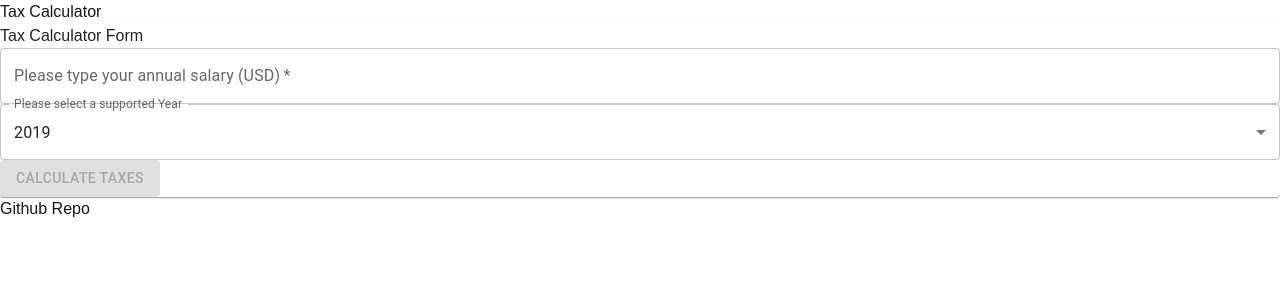
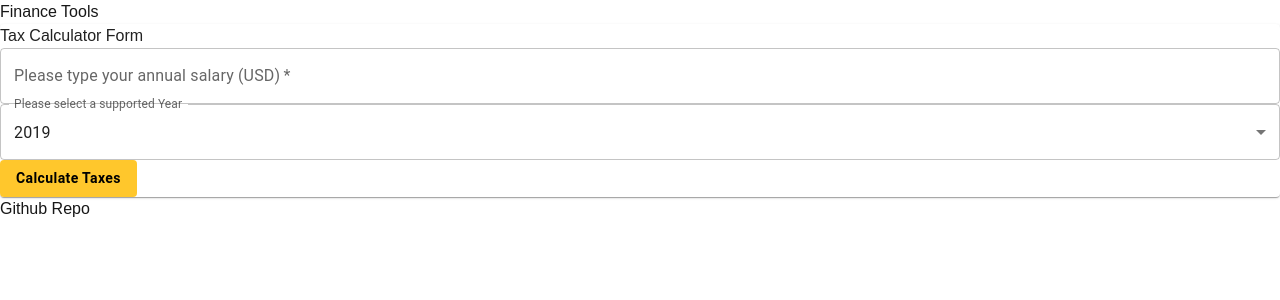
Before and after one commit to ernesto-tapia/tax-calculator, a Next.js app: page / in a window 1280 px wide. Shown: the top 300 px of the page. Built offline with nearby package versions, Linux system fonts and the light colour scheme.

Commit message:
Fix styling

```diff
--- a/src/app/components/footer.tsx
+++ b/src/app/components/footer.tsx
@@ -1,17 +1,13 @@
 export default function Footer() {
   return (
-    <footer className='mb-16'>
-      <ul className='font-sm mt-8 flex flex-col space-x-0 space-y-2 text-neutral-600 md:flex-row md:space-x-4 md:space-y-0 dark:text-neutral-300'>
-        <li>
+    <footer className="pt-5 min-h-5 shadow-sm shadow-inner">
       <a
-            className='flex items-center transition-all hover:text-neutral-800 dark:hover:text-neutral-100'
+        className='flex items-center transition-all hover:text-neutral-800 dark:hover:text-neutral-400'
         rel='noopener noreferrer'
         href='https://github.com/ernesto-tapia/tax-calculator'
       >
         <p className='ml-2 h-7'>Github Repo</p>
       </a>
-        </li>
-      </ul>
     </footer>
   );
 }
--- a/src/app/components/header.tsx
+++ b/src/app/components/header.tsx
@@ -1,10 +1,8 @@
 export default function Header() {
   return (
-    <header>
-      <div>
-        <section>
-          <h1>Tax Calculator</h1>
-        </section>
+    <header className="min-h-5 shadow-sm border border-solid border-grey-100">
+      <div className="p-5">
+          <span className='text-xl'>Finance Tools</span>
       </div>
     </header>
   );
--- a/src/app/page.tsx
+++ b/src/app/page.tsx
@@ -1,5 +1,9 @@
 import TaxCalculator from './tax-calculator/page';
 const HomePage = () => {
-  return <TaxCalculator />;
+  return (
+    <div className='bg-gray-100 max-w-full h-[86vh] pt-5 overflow-auto pb-5'>
+      <TaxCalculator />
+    </div>
+  );
 };
 export default HomePage;
--- a/src/app/tax-calculator/page.tsx
+++ b/src/app/tax-calculator/page.tsx
@@ -3,6 +3,7 @@ import React, { useState } from 'react';
 import TaxForm from './taxForm';
 import bigDecimal from 'js-big-decimal';
 import TaxBreakdown from './taxBreakdownTable';
+import { Skeleton } from '@mui/material';
 interface TaxBracket {
   max?: number;
   min: number;
@@ -11,23 +12,25 @@ interface TaxBracket {
 
 interface FederalIncomeTax extends TaxBracket {
   tax: string;
-  taxableAmount:number
+  taxableAmount: number;
 }
 
 export interface TaxBreakdown {
-  taxes : FederalIncomeTax[],
-  sumTaxes: number,
-  sumTaxableAmount:number
+  taxes: FederalIncomeTax[];
+  sumTaxes: number;
+  sumTaxableAmount: number;
 }
 
 const defaultState = {
-  taxes:[],
-  sumTaxableAmount:0, sumTaxes:0
-}
+  taxes: [],
+  sumTaxableAmount: 0,
+  sumTaxes: 0,
+};
 export default function TaxCalculator() {
   const [taxBreakdown, setTaxBreakdown] = useState(
     defaultState as TaxBreakdown
   );
+  const [loading, setLoading] = useState(false);
 
   const getTaxBrackets = async (year: number) => {
     const apiTaxBracketsData = await fetch(
@@ -37,23 +40,20 @@ export default function TaxCalculator() {
     return apiTaxBrackets?.tax_brackets;
   };
 
-  const calculateTaxes = (
-    brackets: TaxBracket[],
-    annualSalary: number
-  ) => {
+  const calculateTaxes = (brackets: TaxBracket[], annualSalary: number) => {
     let remainingIncome = annualSalary;
     let sumTaxableAmount = 0;
     let sumTaxes = 0;
     const taxes = brackets.map((bracket: TaxBracket) => {
-      if (remainingIncome <= 0) return { tax: '0', ...bracket, taxableAmount:0 };
-      const limit = bracket?.max || annualSalary
-      const maxTaxableAmount = limit - bracket.min
-      const taxableAmount =  Math.min(remainingIncome,maxTaxableAmount)
+      if (remainingIncome <= 0)
+        return { tax: '0', ...bracket, taxableAmount: 0 };
+      const limit = bracket?.max || annualSalary;
+      const maxTaxableAmount = limit - bracket.min;
+      const taxableAmount = Math.min(remainingIncome, maxTaxableAmount);
       const tax = bigDecimal.multiply(taxableAmount, bracket.rate);
       sumTaxableAmount += Number(taxableAmount);
-      sumTaxes += Number(tax)
-      remainingIncome -= taxableAmount
-
+      sumTaxes += Number(tax);
+      remainingIncome -= taxableAmount;
 
       return {
         tax: tax,
@@ -61,19 +61,26 @@ export default function TaxCalculator() {
         ...bracket,
       };
     });
-    return {taxes,sumTaxableAmount, sumTaxes};
+    return { taxes, sumTaxableAmount, sumTaxes };
   };
 
   const handleSubmit = async (year: number, annualSalary: number) => {
+    setLoading(true);
     const taxBrackets = await getTaxBrackets(year);
     const taxBreakdowns = calculateTaxes(taxBrackets, annualSalary);
     setTaxBreakdown(taxBreakdowns);
+    setLoading(false);
   };
 
   return (
     <>
       <TaxForm handleSubmit={handleSubmit} />
-      {taxBreakdown?.taxes.length > 0 && (
+      {loading && (
+        <div className='max-w-3xl mx-auto mt-5'>
+          <Skeleton variant='rectangular' width={768} height={500} />
+        </div>
+      )}
+      {taxBreakdown?.taxes.length > 0 && !loading && (
         <TaxBreakdown taxBreakdown={taxBreakdown} />
       )}
     </>
--- a/src/app/tax-calculator/taxBreakdownTable.tsx
+++ b/src/app/tax-calculator/taxBreakdownTable.tsx
@@ -30,14 +30,16 @@ export default function TaxBreakdownTable({
     });
   };
   return (
-    <div className='max-w-3xl mx-auto mt-5'>
+    <div className='max-w-fit mx-auto mt-5'>
       <Paper>
         <div className='container flex flex-col justify-between p-4'>
           <Table sx={{ minWidth: '50vw' }}>
             <TableHead>
+            <TableRow>
               {HEADERS.map((label) => (
                 <TableCell key={label}>{label}</TableCell>
               ))}
+              </TableRow>
             </TableHead>
             <TableBody>
               {taxes.map((bracket) => (
--- a/src/app/tax-calculator/taxForm.tsx
+++ b/src/app/tax-calculator/taxForm.tsx
@@ -72,6 +72,7 @@ export default function TaxForm({ handleSubmit }: TaxFormProps) {
           <div className='container flex flex-col items-center'>
             <Button
               variant='contained'
+              style={{backgroundColor:"#ffc72c", color:'black', textTransform:'none',fontWeight:'bold' }}
               disabled={!annualSalary}
               onClick={() => handleSubmit(year, annualSalary)}
             >
```
Lines whose indentation alone changed are shown as unchanged.
